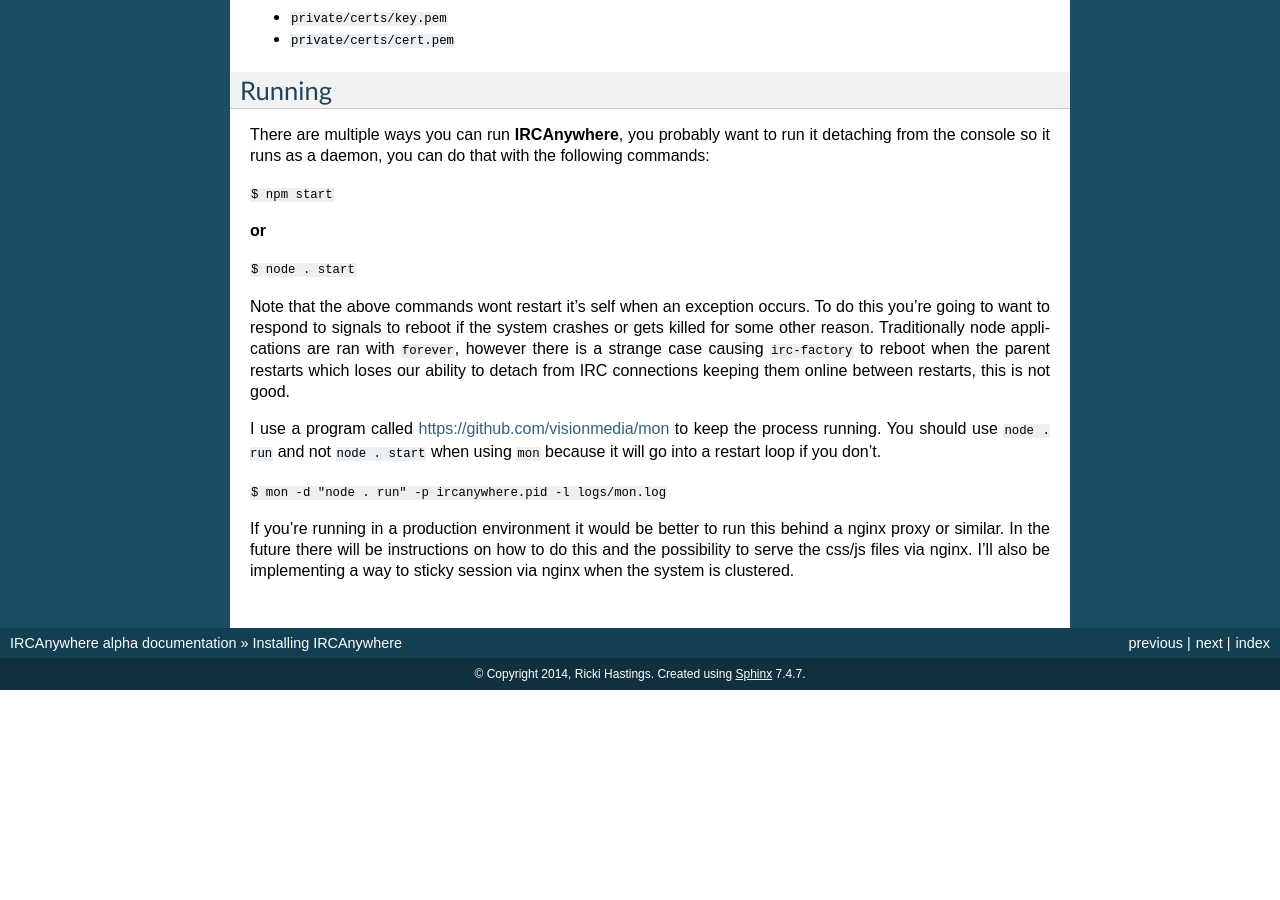
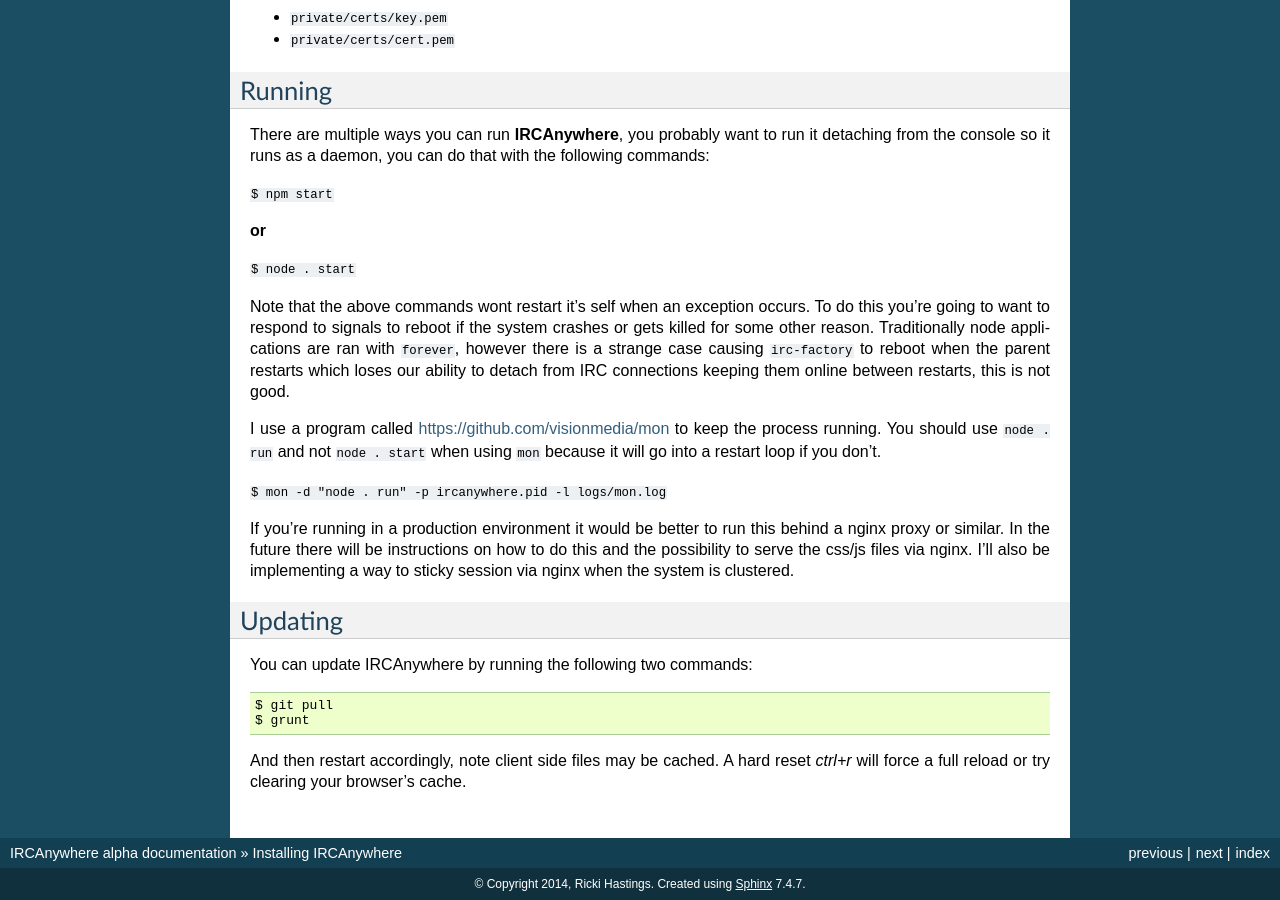
Before and after one commit to ircanywhere/ircanywhere.github.io, a Sphinx documentation site: the page built from docs/source/installing_ircanywhere.rst, in a window 1280 px wide and 900 px high, scrolled down 883 px. Built offline with Sphinx 7.4.7, drawn with Linux system fonts in a browser that asks for light colours; before the commit the page ends 1573 px from its top, so only the background shows below that.

Commit message:
Added update instructions

```diff
--- a/docs/source/installing_ircanywhere.rst
+++ b/docs/source/installing_ircanywhere.rst
@@ -56,4 +56,14 @@
 
 If you're running in a production environment it would be better to run this behind a nginx proxy or similar. In the future there will be instructions on how to do this and the possibility to serve the css/js files via nginx. I'll also be implementing a way to sticky session via nginx when the system is clustered.
 
+Updating
+~~~~~~~~
+
+You can update IRCAnywhere by running the following two commands: ::
+
+	$ git pull
+	$ grunt
+
+And then restart accordingly, note client side files may be cached. A hard reset `ctrl+r` will force a full reload or try clearing your browser's cache.
+
 .. _https://github.com/visionmedia/mon: https://github.com/visionmedia/mon
```
